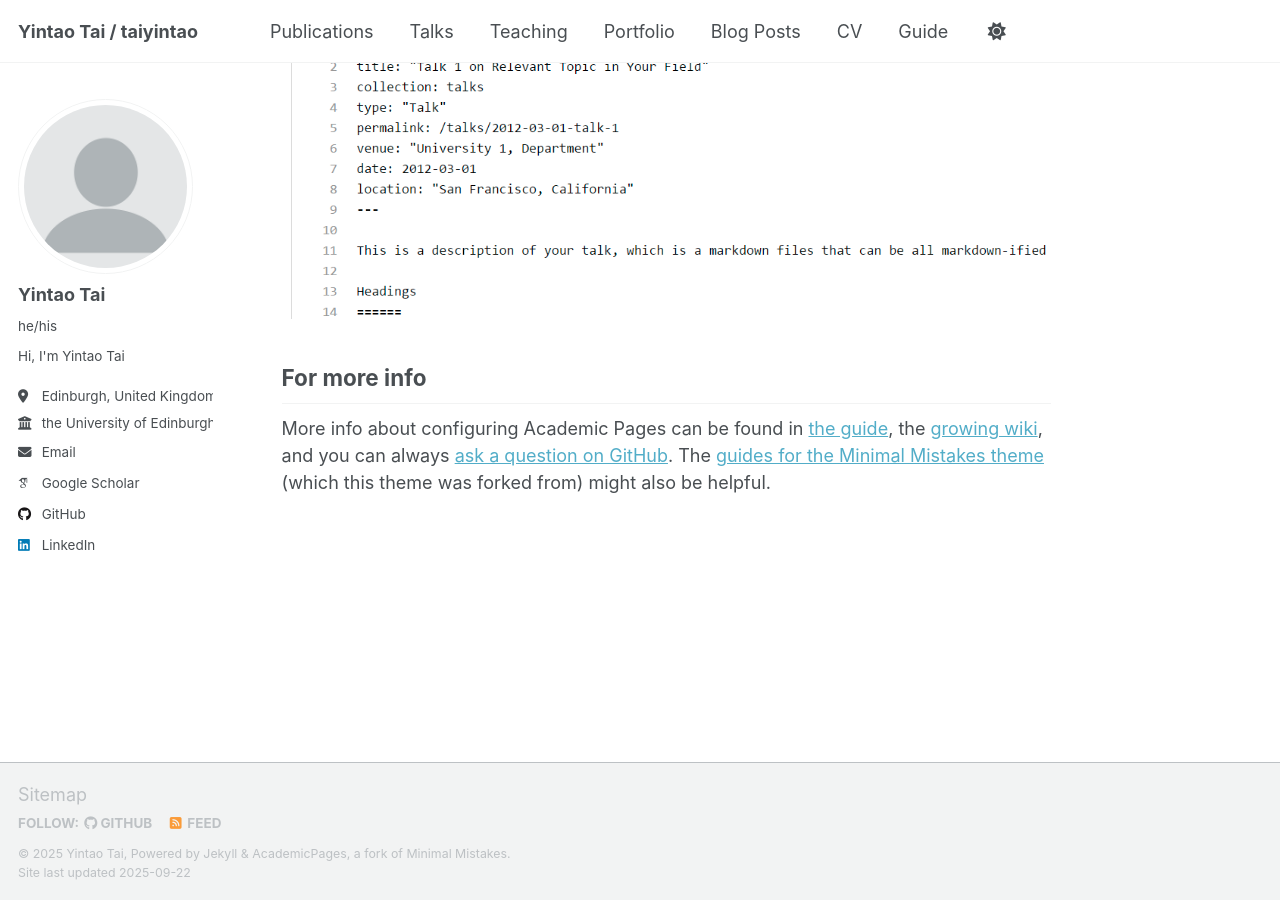
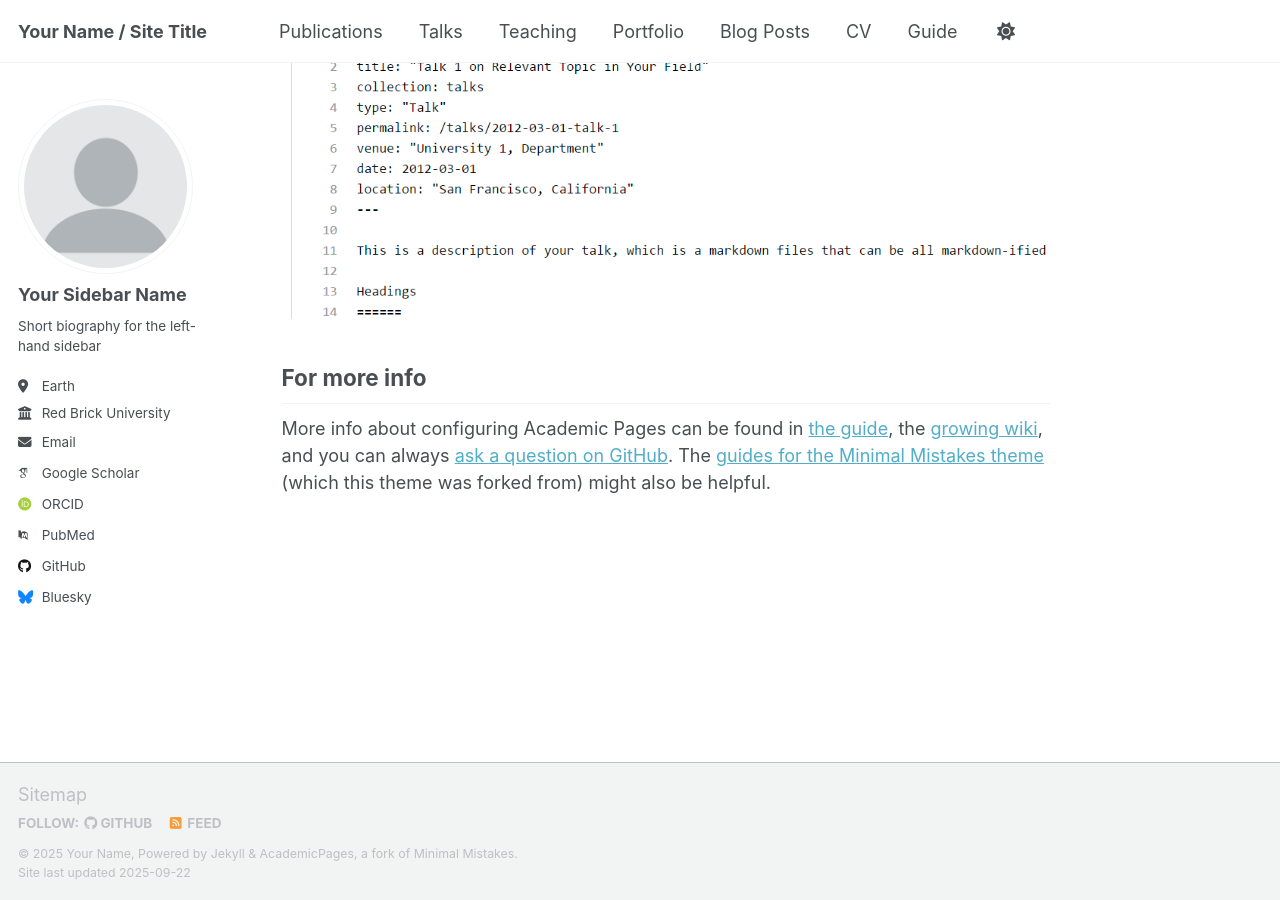
Before and after one commit to TYTTYTTYT/TYTTYTTYT.github.io, a Jekyll site: the page built from _pages/about.md, in a window 1280 px wide and 900 px high, scrolled down 2880 px. Built offline with Jekyll 4.4.1, drawn with Linux system fonts in a browser that asks for light colours; some web fonts are replaced; a script that is not in the unit is left out.

Commit message:
back to the beginning

```diff
--- a/_config.yml
+++ b/_config.yml
@@ -9,14 +9,14 @@
 # Basic Site Settings
 locale                   : "en-US"
 site_theme               : "default" # Currently available options are "default", "air"
-title                    : "Yintao Tai / taiyintao"
+title                    : "Your Name / Site Title"
 title_separator          : "-"
-name                     : &name "Yintao Tai"
-description              : &description "Yintao Tai's info"   # Update this with a general description of your site, this is the default if not overridden by a page
-url                      : https://taiyintao.me # The base hostname & protocol for your site e.g. "https://[your GitHub username].github.io",
+name                     : &name "Your Name"
+description              : &description "Your Name's academic portfolio"   # Update this with a general description of your site, this is the default if not overridden by a page
+url                      : https://academicpages.github.io # The base hostname & protocol for your site e.g. "https://[your GitHub username].github.io",
                                                            # or if you already have some other page hosted on Github then use "https://[your GitHub username].github.io/[Your Repo Name]"
 baseurl                  : "" # the subpath of your site, e.g. "/blog"
-repository               : "tyttyttyt/tyttyttyt.github.io"
+repository               : "academicpages/academicpages.github.io"
 
 # Site Author - The following control what appear as part of the author content on the side bar.
 #               If a field is blank the icon and link will not appear, otherwise it will be shown.
@@ -24,23 +24,23 @@ repository               : "tyttyttyt/tyttyttyt.github.io"
 author:
   # Biographic information
   avatar           : "profile.png"
-  name             : "Yintao Tai"
-  pronouns         : "he/his" # example: "she/her"
-  bio              : "Hi, I'm Yintao Tai"
-  location         : "Edinburgh, United Kingdom"
-  employer         : "the University of Edinburgh"
+  name             : "Your Sidebar Name"
+  pronouns         : # example: "she/her"
+  bio              : "Short biography for the left-hand sidebar"
+  location         : "Earth"
+  employer         : "Red Brick University"
   uri              : # URL
-  email            : "tai.yintao@gmail.com"
+  email            : "none@example.org"
 
   # Academic websites
   academia         : # URL
   arxiv            : # URL - Update with the correct link to your profile
-  googlescholar    : "https://scholar.google.com/citations?hl=en&user=4MQrBqsAAAAJ"
+  googlescholar    : "https://scholar.google.com/citations?user=PS_CX0AAAAAJ"
   inspire-hep      : # URL
   impactstory      : # URL
-  orcid            :
+  orcid            : "http://orcid.org/yourorcidurl"
   semantic         : # URL
-  pubmed           :
+  pubmed           : "https://www.ncbi.nlm.nih.gov/pubmed/?term=john+snow"
   researchgate     : # URL
   scopus           : # URL
 
@@ -48,13 +48,13 @@ author:
   bitbucket        : # Username - Update with your username on the site
   codepen          : # Username
   dribbble         : # Username
-  github           : "tyttyttyt"
+  github           : "academicpages"
   kaggle           : # Username
   stackoverflow    : # User number or user number and name (i.e., use "1" or "1/jeff-atwood")
 
   # Social media
   artstation       : # Username
-  bluesky          : # Replace this with you Bluesky username
+  bluesky          : "bsky.app" # Replace this with you Bluesky username
   facebook         : # Username
   flickr           : # Username
   foursquare       : # Username
@@ -63,7 +63,7 @@ author:
   keybase          : # Username
   instagram        : # Username
   lastfm           : # Username
-  linkedin         : "yintao-tai"
+  linkedin         : # Username
   mastodon         : # URL
   medium           : # URL
   pinterest        : # Username
```
